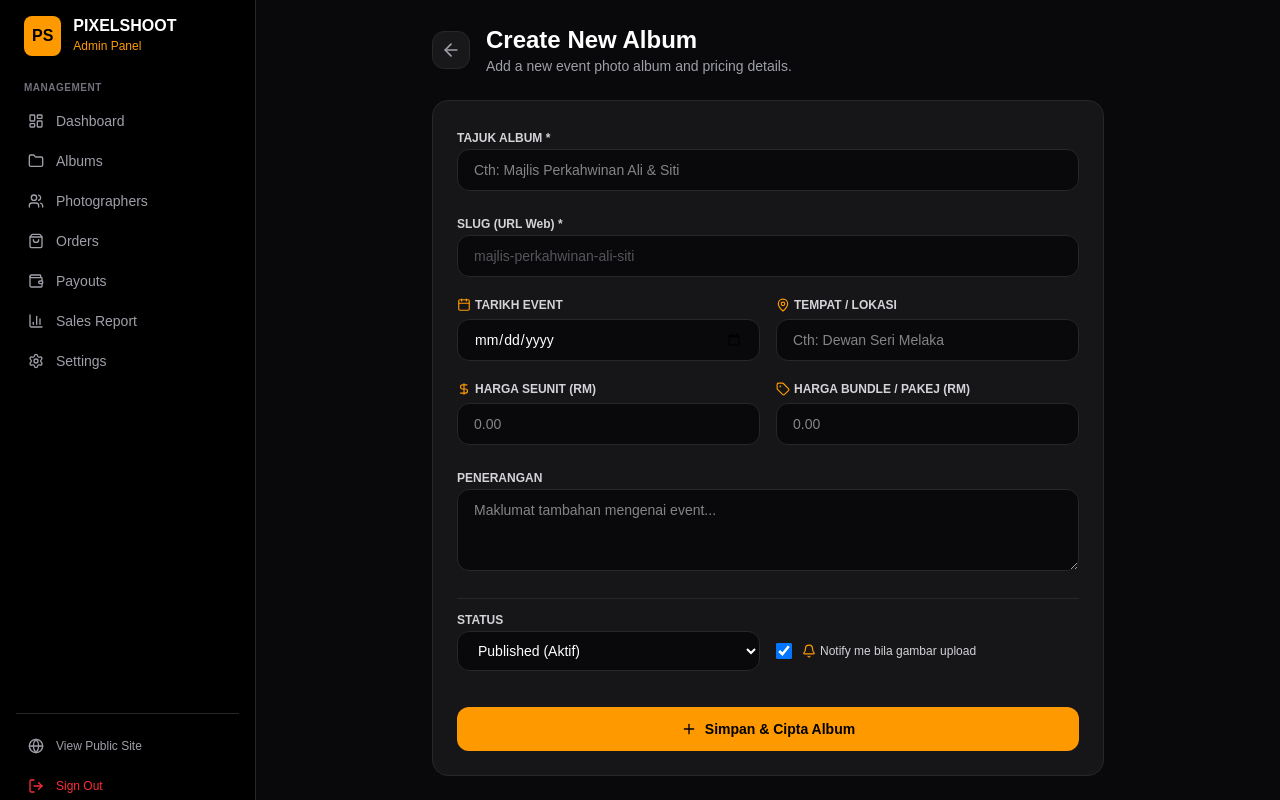
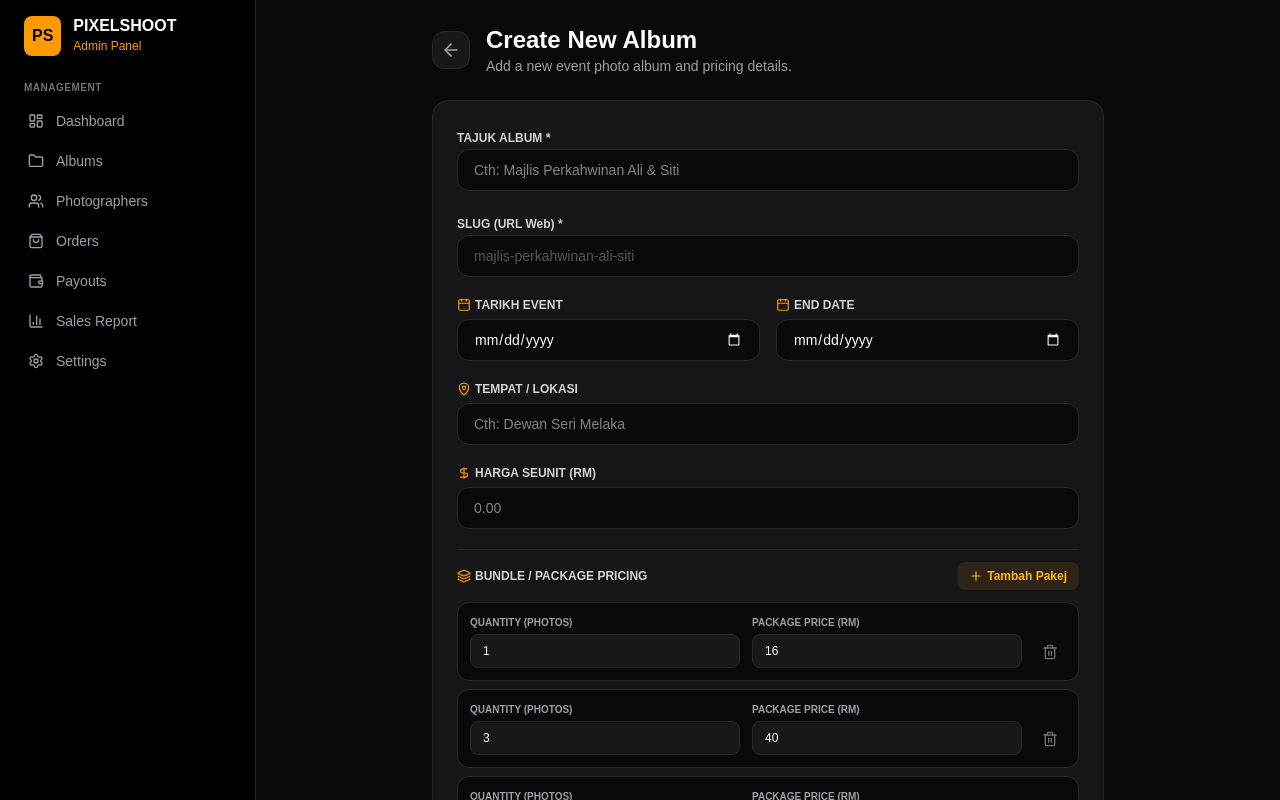
Before and after one commit to PixelShooter8/PixelShoot, a Next.js app: page /admin/albums/new in a window 1280 px wide. Shown: the top 800 px of the page. Built offline with nearby package versions, Linux system fonts and the light colour scheme; no server answers.

Commit message:
Add bundle pricing to new album form

```diff
--- a/app/admin/albums/new/page.jsx
+++ b/app/admin/albums/new/page.jsx
@@ -3,7 +3,7 @@
 import { useState } from 'react';
 import { useRouter } from 'next/navigation';
 import { createClient } from '@supabase/supabase-js';
-import { ArrowLeft, Plus, Calendar, MapPin, DollarSign, Tag, Bell } from 'lucide-react';
+import { ArrowLeft, Plus, Calendar, MapPin, DollarSign, Layers, Bell, Trash2 } from 'lucide-react';
 import Link from 'next/link';
 
 const supabase = createClient(
@@ -15,20 +15,25 @@ export default function NewAlbumPage() {
   const router = useRouter();
   const [loading, setLoading] = useState(false);
 
-  // State untuk semua medan borang
   const [formData, setFormData] = useState({
     title: '',
     slug: '',
     description: '',
     event_date: '',
+    end_date: '',
     location: '',
     price: '',
-    bundle_price: '',
     status: 'Published',
     notify_photographer: true,
   });
 
-  // Fungsi automatik tukar Tajuk jadi Slug (cth: "Majlis Kahwin" -> "majlis-kahwin")
+  // State untuk Senarai Harga Bundle (Pakej)
+  const [bundles, setBundles] = useState([
+    { qty: 1, price: 16 },
+    { qty: 3, price: 40 },
+    { qty: 5, price: 85 }
+  ]);
+
   const handleTitleChange = (e) => {
     const val = e.target.value;
     const generatedSlug = val
@@ -51,6 +56,21 @@ export default function NewAlbumPage() {
     });
   };
 
+  const handleAddBundle = () => {
+    setBundles([...bundles, { qty: '', price: '' }]);
+  };
+
+  const handleRemoveBundle = (index) => {
+    const newBundles = bundles.filter((_, i) => i !== index);
+    setBundles(newBundles);
+  };
+
+  const handleBundleChange = (index, field, value) => {
+    const newBundles = [...bundles];
+    newBundles[index][field] = value;
+    setBundles(newBundles);
+  };
+
   const handleSubmit = async (e) => {
     e.preventDefault();
     setLoading(true);
@@ -62,11 +82,12 @@ export default function NewAlbumPage() {
           slug: formData.slug,
           description: formData.description,
           event_date: formData.event_date,
+          end_date: formData.end_date,
           location: formData.location,
           price: formData.price ? parseFloat(formData.price) : 0,
-          bundle_price: formData.bundle_price ? parseFloat(formData.bundle_price) : 0,
           status: formData.status,
           notify_photographer: formData.notify_photographer,
+          pricing_bundles: bundles,
         },
       ]);
 
@@ -139,8 +160,22 @@ export default function NewAlbumPage() {
               name="event_date"
               value={formData.event_date}
               onChange={handleChange}
-              className="w-full bg-zinc-950 border border-zinc-800 rounded-xl px-4 py-2.5 text-sm text-white focus:outline-none focus:border-amber-500 transition-colors"
+              className="w-full bg-zinc-950 border border-zinc-800 rounded-xl px-4 py-2.5 text-sm text-white focus:outline-none focus:border-amber-500 transition-colors [color-scheme:dark]"
             />
+          </div>
+
+          <div className="space-y-1.5">
+            <label className="text-xs font-semibold text-zinc-300 flex items-center gap-1">
+              <Calendar className="w-3.5 h-3.5 text-amber-500" /> END DATE
+            </label>
+            <input
+              type="date"
+              name="end_date"
+              value={formData.end_date}
+              onChange={handleChange}
+              className="w-full bg-zinc-950 border border-zinc-800 rounded-xl px-4 py-2.5 text-sm text-white focus:outline-none focus:border-amber-500 transition-colors [color-scheme:dark]"
+            />
+          </div>
         </div>
 
         <div className="space-y-1.5">
@@ -156,10 +191,8 @@ export default function NewAlbumPage() {
             className="w-full bg-zinc-950 border border-zinc-800 rounded-xl px-4 py-2.5 text-sm text-white focus:outline-none focus:border-amber-500 transition-colors"
           />
         </div>
-        </div>
 
-        {/* Harga Jualan & Harga Bundle */}
-        <div className="grid grid-cols-1 sm:grid-cols-2 gap-4">
+        {/* Harga Seunit */}
         <div className="space-y-1.5">
           <label className="text-xs font-semibold text-zinc-300 flex items-center gap-1">
             <DollarSign className="w-3.5 h-3.5 text-amber-500" /> HARGA SEUNIT (RM)
@@ -175,19 +208,55 @@ export default function NewAlbumPage() {
           />
         </div>
 
-          <div className="space-y-1.5">
+        {/* Bahagian Tetapan Harga Bundle */}
+        <div className="space-y-3 pt-3 border-t border-zinc-800">
+          <div className="flex items-center justify-between">
             <label className="text-xs font-semibold text-zinc-300 flex items-center gap-1">
-              <Tag className="w-3.5 h-3.5 text-amber-500" /> HARGA BUNDLE / PAKEJ (RM)
+              <Layers className="w-3.5 h-3.5 text-amber-500" /> BUNDLE / PACKAGE PRICING
             </label>
+            <button
+              type="button"
+              onClick={handleAddBundle}
+              className="text-xs bg-amber-500/10 hover:bg-amber-500/20 text-amber-400 font-semibold px-3 py-1.5 rounded-lg transition-colors flex items-center gap-1"
+            >
+              <Plus className="w-3.5 h-3.5" /> Tambah Pakej
+            </button>
+          </div>
+
+          <div className="space-y-2">
+            {bundles.map((bundle, index) => (
+              <div key={index} className="flex items-center gap-3 bg-zinc-950 p-3 rounded-xl border border-zinc-800">
+                <div className="flex-1">
+                  <span className="text-[10px] text-zinc-400 block mb-1 uppercase font-semibold">Quantity (Photos)</span>
+                  <input
+                    type="number"
+                    placeholder="Cth: 3"
+                    value={bundle.qty}
+                    onChange={(e) => handleBundleChange(index, 'qty', e.target.value)}
+                    className="w-full bg-zinc-900 border border-zinc-800 rounded-lg px-3 py-2 text-xs text-white focus:outline-none focus:border-amber-500"
+                  />
+                </div>
+                <div className="flex-1">
+                  <span className="text-[10px] text-zinc-400 block mb-1 uppercase font-semibold">Package Price (RM)</span>
                   <input
                     type="number"
                     step="0.01"
-              name="bundle_price"
-              value={formData.bundle_price}
-              onChange={handleChange}
-              placeholder="0.00"
-              className="w-full bg-zinc-950 border border-zinc-800 rounded-xl px-4 py-2.5 text-sm text-white focus:outline-none focus:border-amber-500 transition-colors"
+                    placeholder="Cth: 40"
+                    value={bundle.price}
+                    onChange={(e) => handleBundleChange(index, 'price', e.target.value)}
+                    className="w-full bg-zinc-900 border border-zinc-800 rounded-lg px-3 py-2 text-xs text-white focus:outline-none focus:border-amber-500"
                   />
+                </div>
+                <button
+                  type="button"
+                  onClick={() => handleRemoveBundle(index)}
+                  className="mt-5 text-zinc-500 hover:text-red-400 p-2 transition-colors"
+                  title="Padam pakej"
+                >
+                  <Trash2 className="w-4 h-4" />
+                </button>
+              </div>
+            ))}
           </div>
         </div>
 
```
Lines whose indentation alone changed are shown as unchanged.
